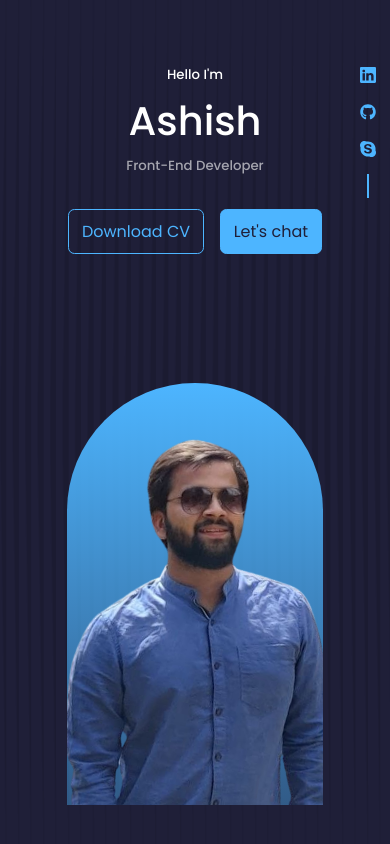
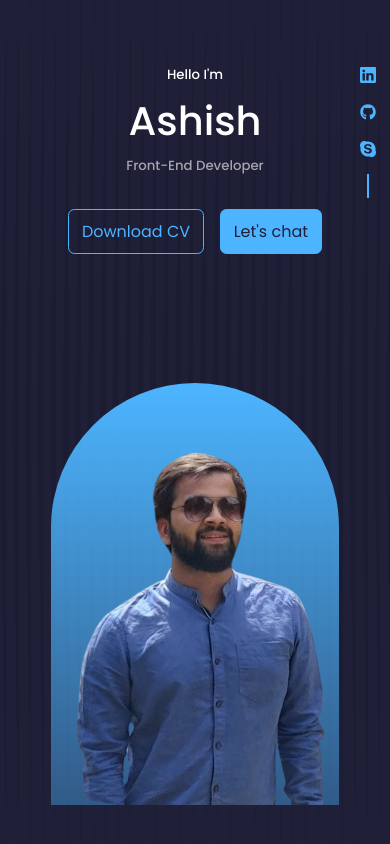
Before and after one commit to ash14ish/My-Portfolio, a React (Create React App) app: page / in a window 390 px wide. Shown: the top 844 px of the page. Built offline with nearby package versions, Linux system fonts and the light colour scheme.

Commit message:
portfolio

```diff
--- a/src/components/Home/Home.css
+++ b/src/components/Home/Home.css
@@ -76,8 +76,8 @@ header {
   }
 
   .my-pic {
-    width: 16rem;
-    left: calc(50% - 8rem);
+    /* width: 16rem;
+    left: calc(50% - 8rem); */
     height: 50vh;
     padding: 0;
     bottom: 0;
@@ -85,7 +85,7 @@ header {
   }
 
   .my-pic img {
-    transform: rotate(10deg) translate(5%, 12%) scale(1.3);
+    transform: rotate(10deg) translate(5%, 12%) scale(1.2);
   }
 
   .scroll__down {
```
